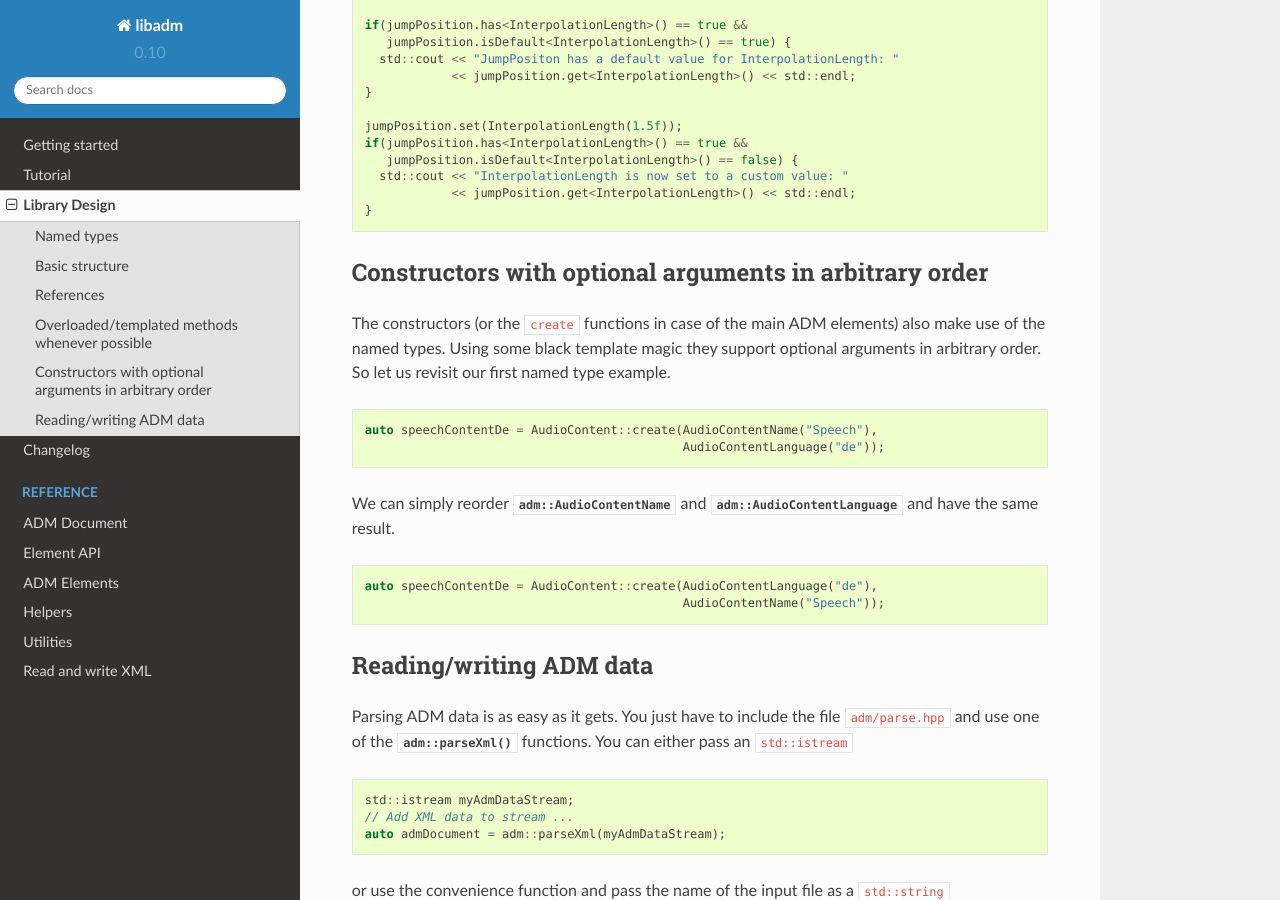
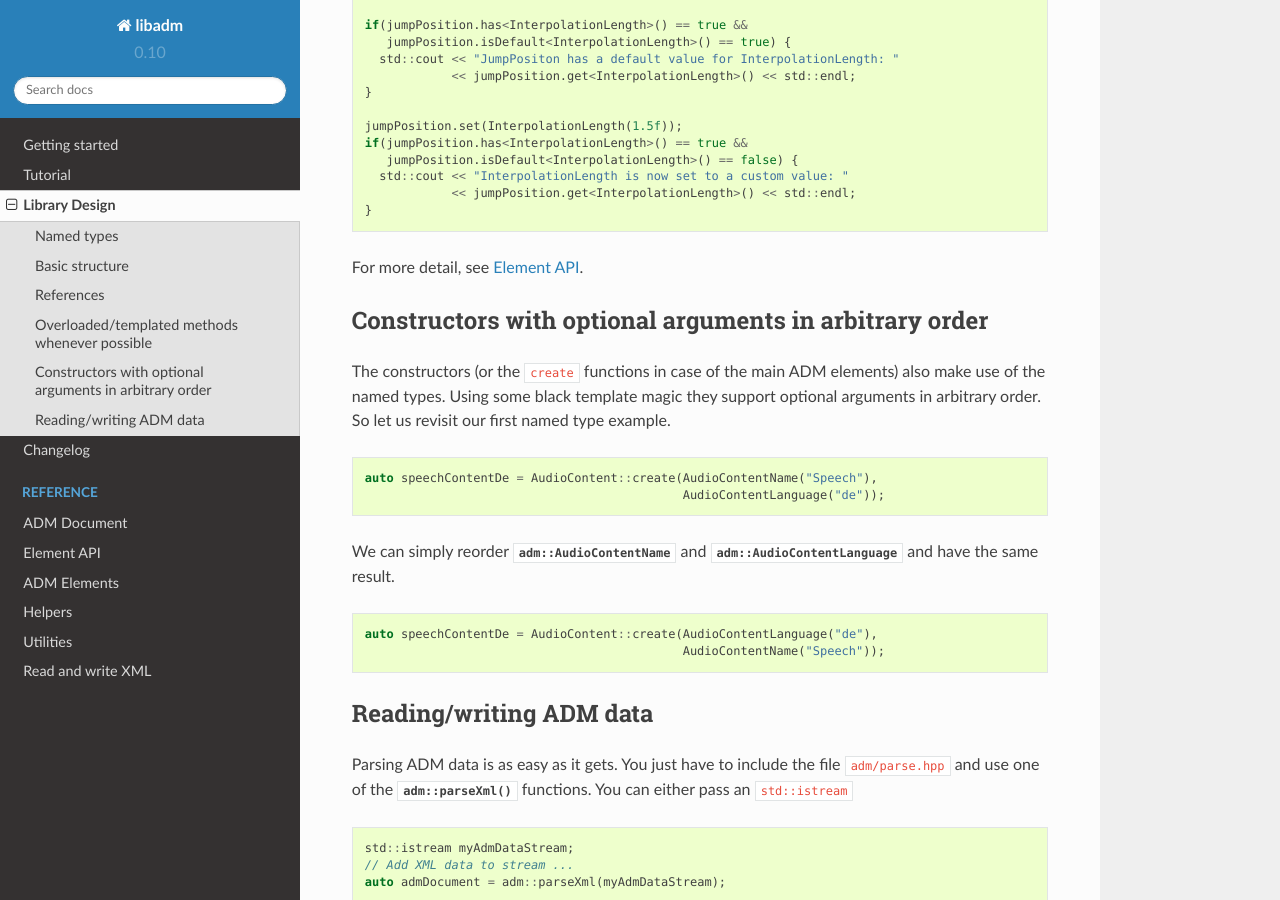
Before and after one commit to ebu/libadm, a Sphinx documentation site: the page built from docs/library_design.rst, in a window 1280 px wide and 900 px high, scrolled down 3119 px. Built offline with Sphinx 7.4.7 and the Read the Docs theme 2.0.0, drawn with Linux system fonts in a browser that asks for light colours.

Commit message:
docs: add reference to element_api

```diff
--- a/docs/library_design.rst
+++ b/docs/library_design.rst
@@ -156,6 +156,7 @@ To illustrate the usage here is a simple example which uses them.
                 << jumpPosition.get<InterpolationLength>() << std::endl;
     }
 
+For more detail, see :doc:`element_api`.
 
 Constructors with optional arguments in arbitrary order
 -------------------------------------------------------
```
